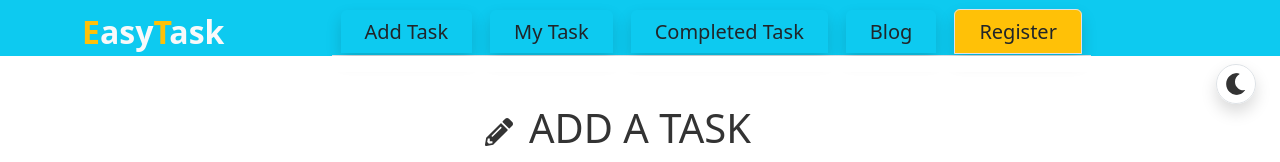
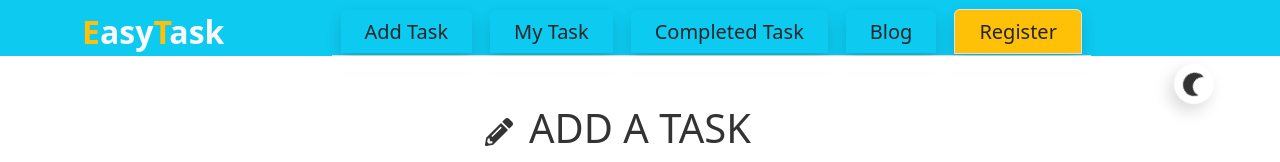
Before and after one commit to Kaiser-Tanveer/Easy-Task, a React (Create React App) app: page / in a window 1280 px wide. Shown: the top 162 px of the page. Built offline with nearby package versions, Linux system fonts and the light colour scheme; no server answers.

Commit message:
Dynamic icon for dark and light theme added

```diff
--- a/src/Contexts/LightDatkContext/LightDarkProvider.js
+++ b/src/Contexts/LightDatkContext/LightDarkProvider.js
@@ -1,6 +1,8 @@
 import React, { useEffect, useState } from 'react';
 import './theme.css';
 import { FaMoon } from 'react-icons/fa';
+import { BsSunFill } from 'react-icons/bs';
+import { Container } from 'react-bootstrap';
 
 const LightDarkProvider = () => {
     const [theme, setTheme] = useState('light');
@@ -18,7 +20,16 @@ const LightDarkProvider = () => {
     return (
         <div className='theme'>
             <div className={`App ${theme}`}>
-                <p onClick={toggleTheme}><FaMoon className='fs-1 position-fixed border rounded-circle p-2 border-dashed shadow mt-2' /></p>
+                <p onClick={toggleTheme}>
+                    <Container>
+                        {
+                            theme === 'light' ?
+                                <FaMoon className='icon fs-1 position-fixed rounded-circle p-2 m-2 shadow' />
+                                :
+                                <BsSunFill className='icon fs-2 position-fixed rounded-circle m-2 shadow' />
+                        }
+                    </Container>
+                </p>
             </div>
         </div>
     );
--- a/src/Contexts/LightDatkContext/theme.css
+++ b/src/Contexts/LightDatkContext/theme.css
@@ -1,5 +1,22 @@
 .theme {
     margin-right: auto;
+}
+
+.icon {
+    animation-name: spin;
+    animation-duration: 5000ms;
+    animation-iteration-count: infinite;
+    animation-timing-function: linear;
+}
+
+@keyframes spin {
+    from {
+        transform: rotate(0deg);
+    }
+
+    to {
+        transform: rotate(360deg);
+    }
 }
 
 .dark {
--- a/src/Pages/Details/Details.js
+++ b/src/Pages/Details/Details.js
@@ -30,9 +30,9 @@ const Details = () => {
             </div>
             <Card.Img variant="top" src={photo} />
             <Card.Body>
-                <Card.Title>Task Detail</Card.Title>
-                <Card.Text>
-                    {message} {completed}
+                <Card.Title className='text-secondary'>Task Detail</Card.Title>
+                <Card.Text className='text-secondary'>
+                    {message}
                 </Card.Text>
             </Card.Body>
             <ListGroup className="list-group-flush">
--- a/src/Pages/MyTask/MyTaskCard.js
+++ b/src/Pages/MyTask/MyTaskCard.js
@@ -38,6 +38,10 @@ const MyTaskCard = ({ task }) => {
                     navigate('/completed');
                 }
             })
+    }
+
+    if (navigation.state === 'loading') {
+        return <Spinner />
     }
     return (
         <Container className='my-5 mx-lg-5 px-lg-5 '>
```
